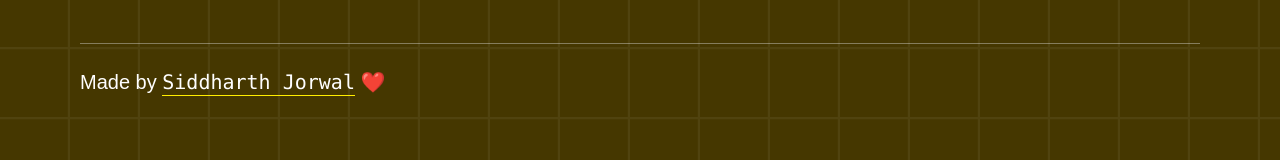
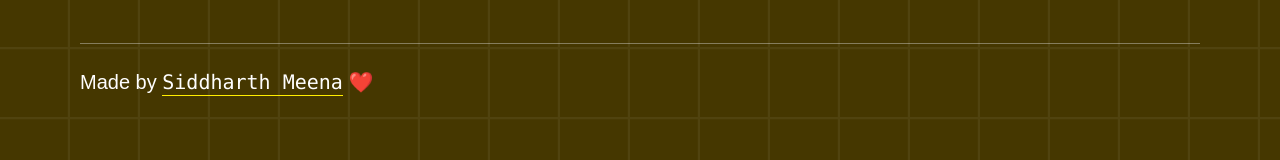
Before and after one commit to SiddDevZ/Bantr, a React (Vite) app: page / in a window 1280 px wide. Shown: the part 2823-2983 px from the top of the page. Built offline with nearby package versions, Linux system fonts and the light colour scheme.

Commit message:
Fixed name

```diff
--- a/src/Frontend/Components/Footer/Footer.jsx
+++ b/src/Frontend/Components/Footer/Footer.jsx
@@ -26,7 +26,7 @@ const Footer = ({ onContactClick }) => {
             </div>
         </div>
         <div className='mt-6 flex xss:justify-center sm:justify-start'>
-            <h1 className='text-xl font-pop'>Made by <a target="_blank" href="https://github.com/SiddDevZ" className='font-mono footer-underline'>Siddharth Jorwal</a> ❤️</h1>
+            <h1 className='text-xl font-pop'>Made by <a target="_blank" href="https://github.com/SiddDevZ" className='font-mono footer-underline'>Siddharth Meena</a> ❤️</h1>
         </div>
     </footer>
   )
```
